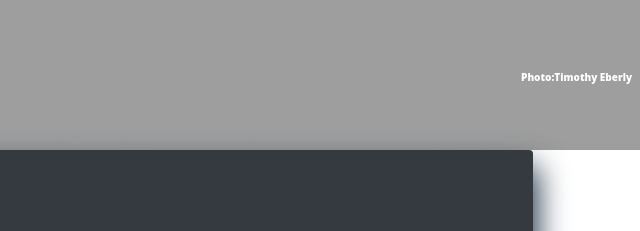
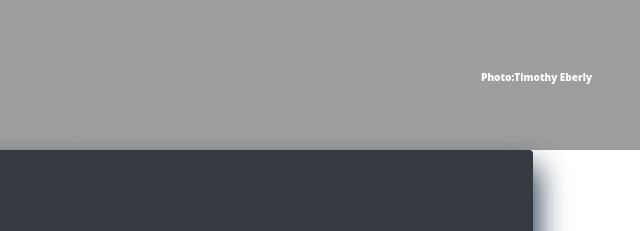
Before and after one commit to gcteamdev/portfolio-final, a plain HTML site: page index.html in a window 1280 px wide. Shown: the part 569-800 px from the top of the page, 640-1280 px from the left. Drawn offline with nearby package versions, Linux system fonts and the light colour scheme.

Commit message:
pic-credit

```diff
--- a/index.html
+++ b/index.html
@@ -87,7 +87,7 @@
         <a href="https://www.linkedin.com/in/devhamza/" type="button" class="btn text-dark btn-lg  bg-lg-none bg-white btn-md-lg p-md-3 mb-md-5 btn-outline-light mt-lg-5 mr-sm-1">LinkedIn</a>
 
     </div>
-    <a class="pic-credit d-none d-md-block text-secondary mr-2" href="https://unsplash.com/@timothyeberly"> Photo:Timothy Eberly</a>
+    <a class="pic-credit d-none d-md-block text-secondary mr-5" href="https://unsplash.com/@timothyeberly"> Photo:Timothy Eberly</a>
 
 
 
```
